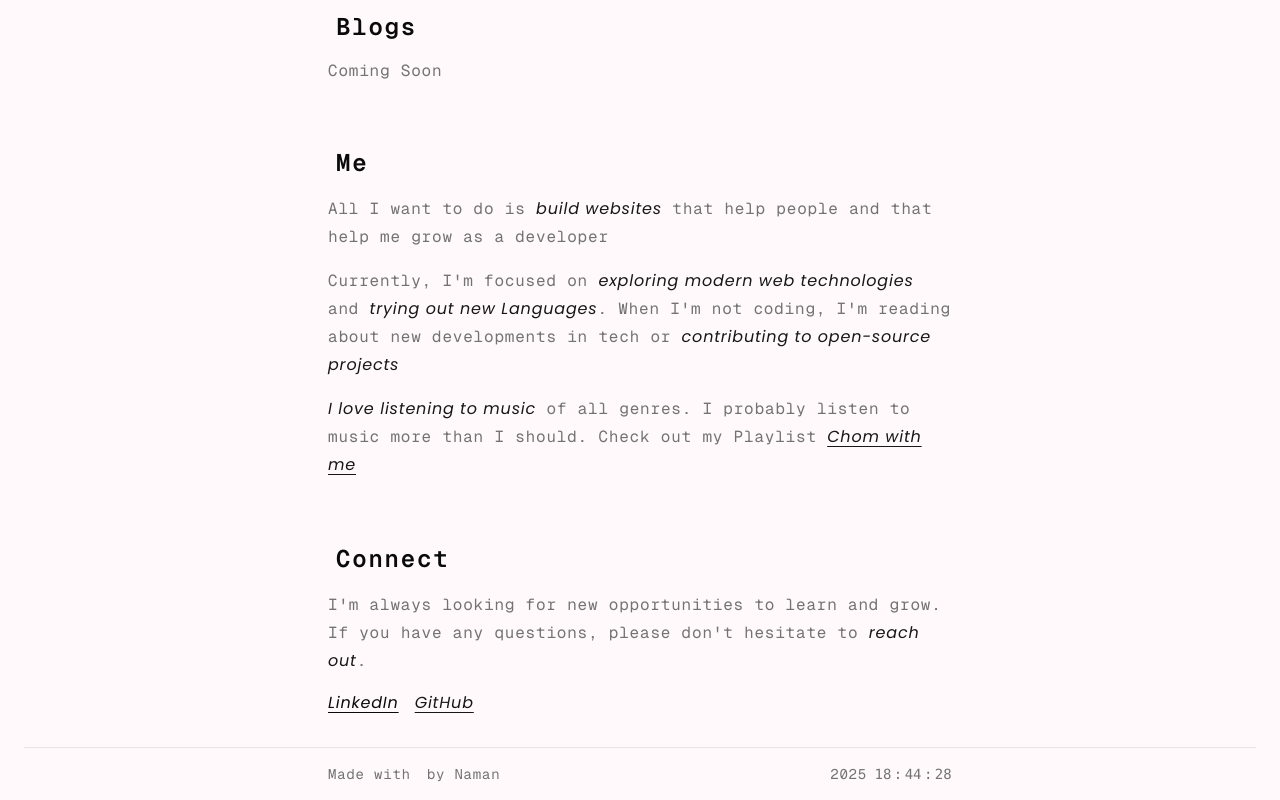
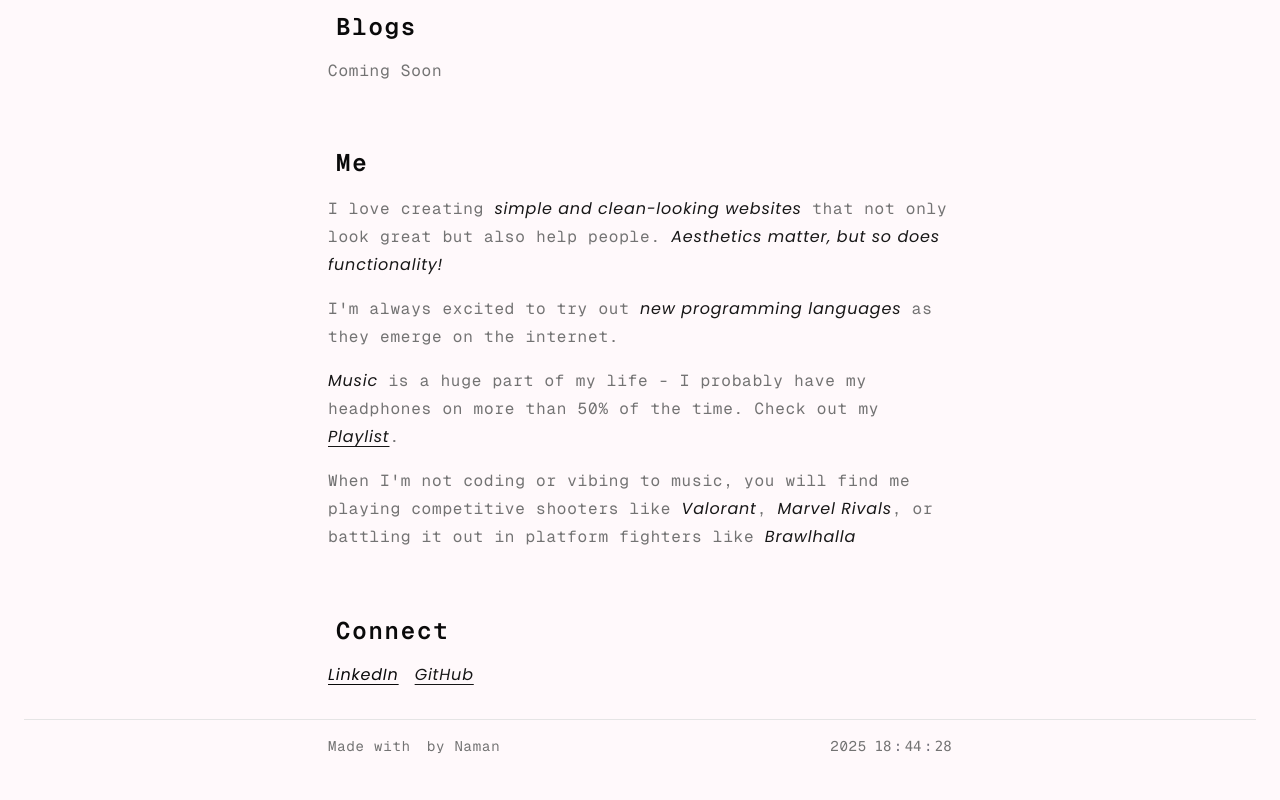
Before and after one commit to namannc13/chom, a React (Vite) app: page / in a window 1280 px wide. Shown: the part 1083-1883 px from the top of the page. After the commit the page ends 1855 px from the top, so only its background shows below. Built offline with nearby package versions, Linux system fonts and the light colour scheme; a web font is replaced by a local one.

Commit message:
Modified Connect and Me Section

```diff
--- a/src/pages/home.tsx
+++ b/src/pages/home.tsx
@@ -119,23 +119,32 @@ function Home() {
           <Section header="Me">
             <div className="flex flex-col gap-4">
               <Para>
-                All I want to do is <Highlight>build websites</Highlight> that
-                help people and that help me grow as a developer
+                I love creating{" "}
+                <Highlight>simple and clean-looking websites</Highlight> that
+                not only look great but also help people.{" "}
+                <Highlight>
+                  Aesthetics matter, but so does functionality!
+                </Highlight>
               </Para>
               <Para>
-                Currently, I'm focused on{" "}
-                <Highlight>exploring modern web technologies</Highlight> and{" "}
-                <Highlight>trying out new Languages</Highlight>. When I'm not
-                coding, I'm reading about new developments in tech or{" "}
-                <Highlight>contributing to open-source projects</Highlight>
+                I'm always excited to try out{" "}
+                <Highlight>new programming languages</Highlight> as they emerge
+                on the internet.
               </Para>
               <Para>
-                <Highlight>I love listening to music</Highlight> of all genres.
-                I probably listen to music more than I should. Check out my
-                Playlist{" "}
+                <Highlight>Music</Highlight> is a huge part of my life - I
+                probably have my headphones on more than 50% of the time. Check
+                out my{" "}
                 <Link href="https://open.spotify.com/playlist/7aJTTUpRfBaptrgC37KpH9">
-                  Chom with me
+                  Playlist
                 </Link>
+                .
+              </Para>
+              <Para>
+                When I'm not coding or vibing to music, you will find me playing
+                competitive shooters like <Highlight>Valorant</Highlight>,{" "}
+                <Highlight>Marvel Rivals</Highlight>, or battling it out in
+                platform fighters like <Highlight>Brawlhalla</Highlight>
               </Para>
             </div>
           </Section>
@@ -150,13 +159,11 @@ function Home() {
         >
           <Section header="Connect">
             <div className="flex flex-col gap-4">
-              <Para>
-                I'm always looking for new opportunities to learn and grow. If
-                you have any questions, please don't hesitate to{" "}
-                <Highlight>reach out</Highlight>.
-              </Para>
               <div className="flex gap-4 flex-wrap">
-                <Link href="https://www.linkedin.com/in/naman-chawhan/" className="text-16">
+                <Link
+                  href="https://www.linkedin.com/in/naman-chawhan/"
+                  className="text-16"
+                >
                   LinkedIn
                 </Link>
                 <Link href="https://github.com/namannc13">GitHub</Link>
```
